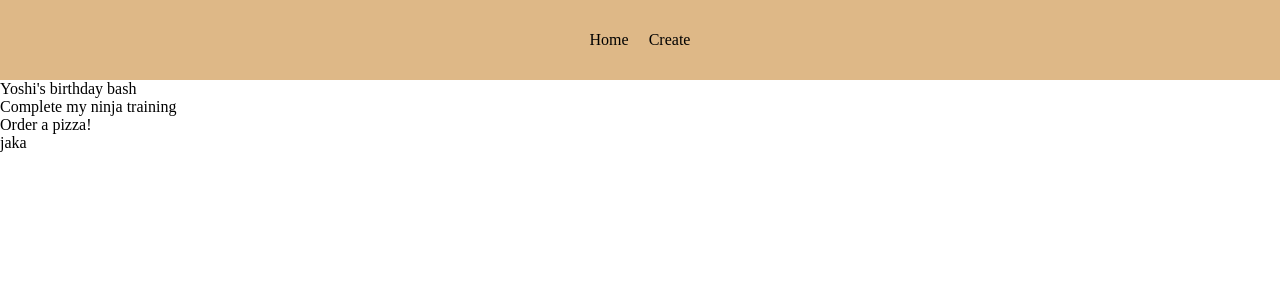
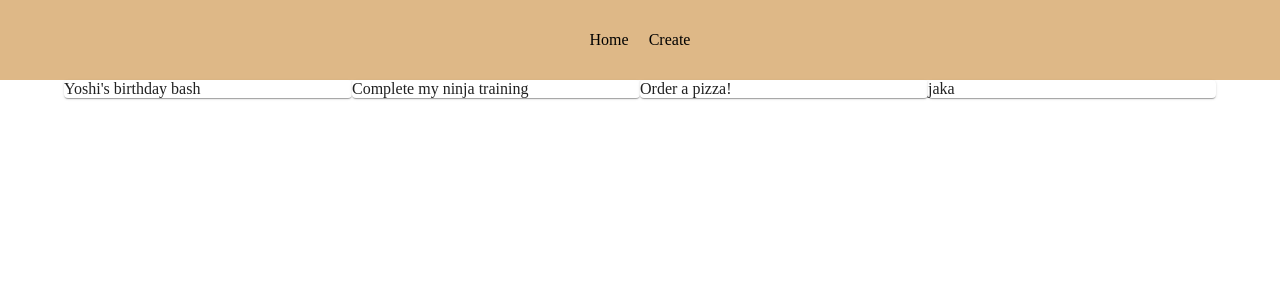
Before and after one commit to irriz-jayy/mui-notes, a React (Vite) app: page / in a window 1280 px wide. Shown: the top 300 px of the page. Built offline with nearby package versions, Linux system fonts and the light colour scheme; data requests are answered from the project's data file; the HTML template or start-up script is replaced by a standard one.

Commit message:
added grid system

```diff
--- a/src/pages/Notes.jsx
+++ b/src/pages/Notes.jsx
@@ -1,3 +1,4 @@
+import { Container, Grid, Paper } from "@mui/material";
 import React, { useEffect, useState } from "react";
 
 const Notes = () => {
@@ -10,11 +11,15 @@
 
   return (
     <>
-      <div>
-        {notes.map((note) => (
-          <p key={note.id}>{note.title}</p>
-        ))}
-      </div>
+      <Container>
+        <Grid container>
+          {notes.map((note) => (
+            <Grid item key={note.id} xs={12} sm={6} md={3}>
+              <Paper>{note.title}</Paper>
+            </Grid>
+          ))}
+        </Grid>
+      </Container>
     </>
   );
 };
```
